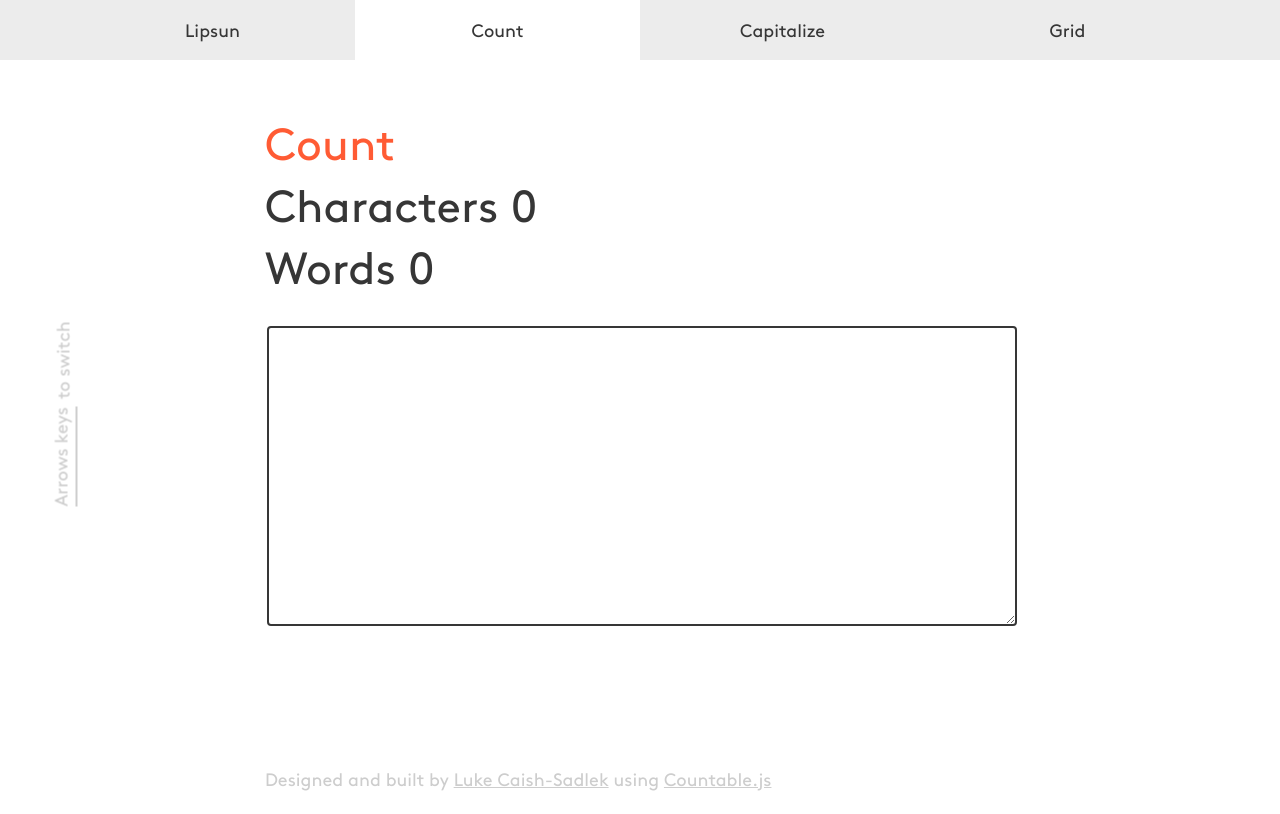
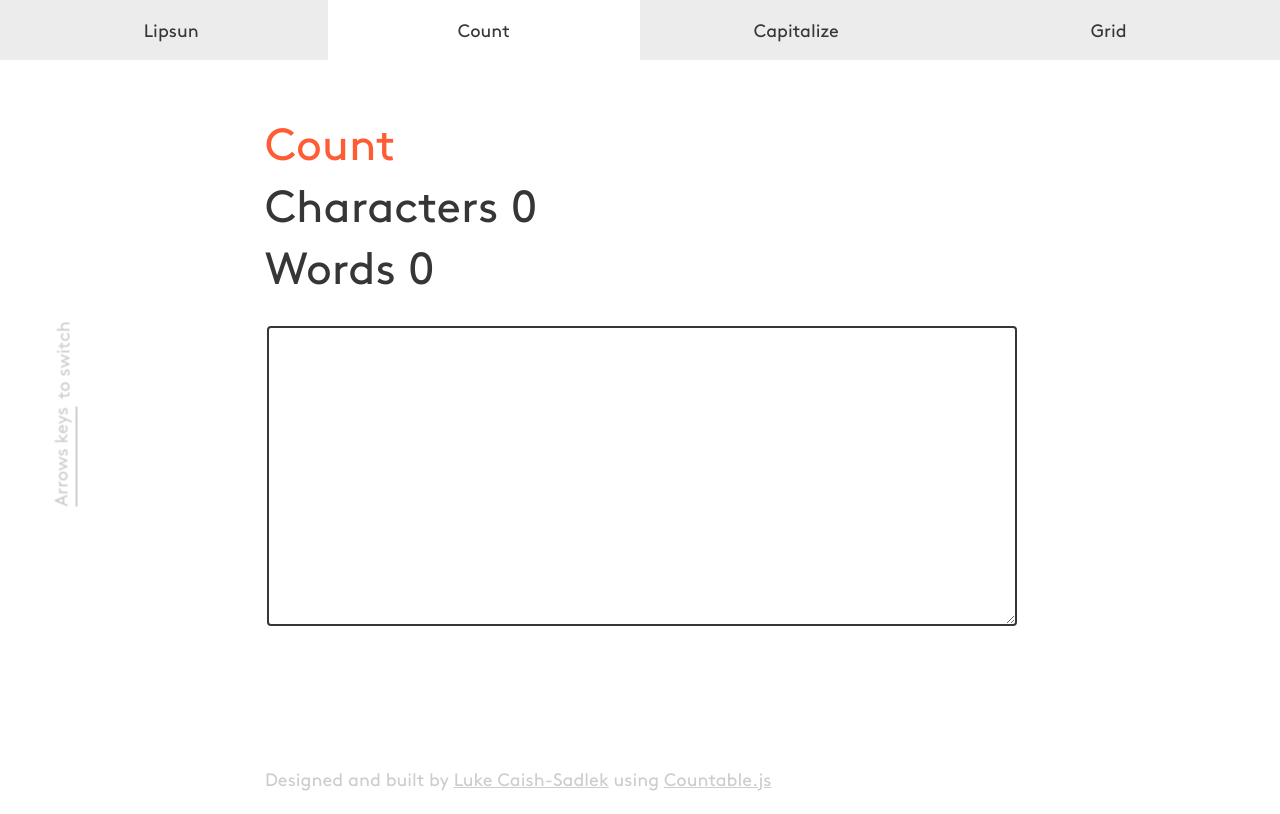
Before and after one commit to calek-dot-co/calek-co-tools, a plain HTML site: page count.html in a window 1280 px wide. Drawn offline with Linux system fonts and the light colour scheme.

Commit message:
Grid v0.1 Tweaks

```diff
--- a/count.html
+++ b/count.html
@@ -25,7 +25,7 @@
 
 
     <div class="grey-bg">
-      <div class="container">
+      <div class="container-fluid">
         <div class="row switcher">
           <div class="col-sm-12">
             <a href="lipsun.html"><div class="col-xs-3 button button-inactive">Lipsun</div></a>
```
Also changed, not shown: capitalize.html (+1 -1 lines), grid.html (+2 -2 lines), lipsun.html (+1 -1 lines).
